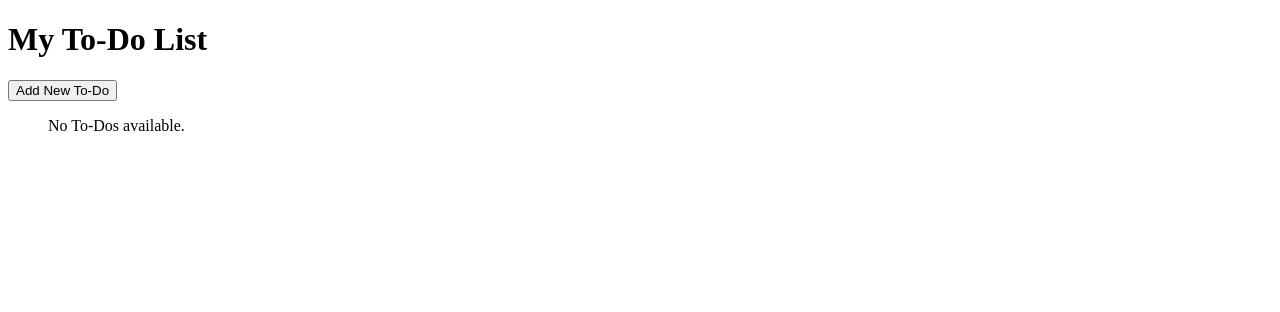
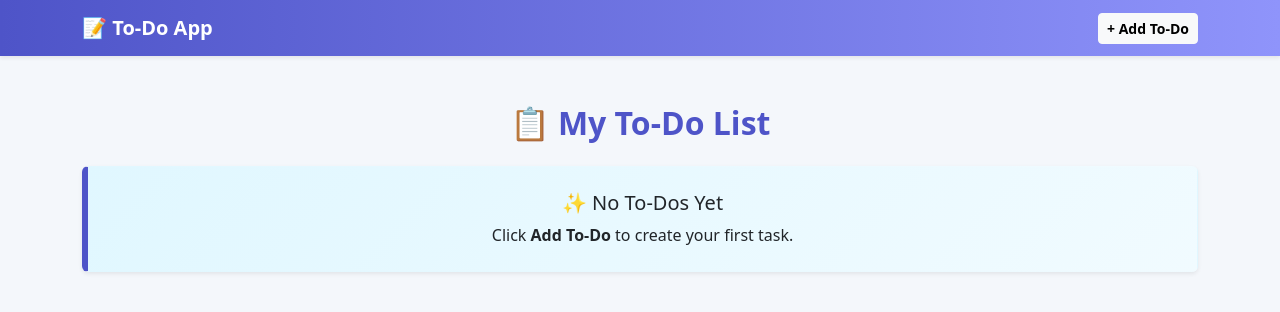
Before and after one commit to christy8113/django-todo, a Django app: page / in a window 1280 px wide. Shown: the top 312 px of the page. Run offline with Django 5.2, Linux system fonts and the light colour scheme; data that the repository does not hold is empty.

Commit message:
Improve UI with Bootstrap colors and styling

```diff
--- /dev/null
+++ b/todo/templates/todo/base.html
@@ -0,0 +1,57 @@
+<!DOCTYPE html>
+<html lang="en">
+<head>
+    <meta charset="UTF-8">
+    <title>{% block title %}To-Do App{% endblock %}</title>
+
+    <!-- Bootstrap 5 -->
+    <link href="https://cdn.jsdelivr.net/npm/bootstrap@5.3.2/dist/css/bootstrap.min.css" rel="stylesheet">
+
+    <style>
+        body {
+            background: #f4f7fb;
+        }
+
+        .navbar-custom {
+            background: linear-gradient(90deg, #4e54c8, #8f94fb);
+        }
+
+        .app-title {
+            color: #4e54c8;
+            font-weight: 700;
+        }
+
+        .empty-box {
+            background: linear-gradient(135deg, #e0f7ff, #f1fbff);
+            border-left: 6px solid #4e54c8;
+        }
+
+        .card {
+            border: none;
+            border-radius: 12px;
+        }
+    </style>
+</head>
+
+<body>
+
+<!-- Navbar -->
+<nav class="navbar navbar-custom navbar-dark shadow-sm">
+    <div class="container">
+        <a class="navbar-brand fw-bold" href="{% url 'todo_list' %}">
+            📝 To-Do App
+        </a>
+
+        <a href="{% url 'todo_create' %}" class="btn btn-light btn-sm fw-semibold">
+            + Add To-Do
+        </a>
+    </div>
+</nav>
+
+<div class="container mt-5">
+    {% block content %}{% endblock %}
+</div>
+
+<script src="https://cdn.jsdelivr.net/npm/bootstrap@5.3.2/dist/js/bootstrap.bundle.min.js"></script>
+</body>
+</html>
--- a/todo/templates/todo/list.html
+++ b/todo/templates/todo/list.html
@@ -1,29 +1,47 @@
-<!DOCTYPE html>
-<html>
-<head>
-    <title>To-Do List</title>
-</head>
-<body>
-<h1>My To-Do List</h1>
+{% extends 'todo/base.html' %}
 
-<a href="{% url 'todo_create' %}">
-    <button>Add New To-Do</button>
-</a>
+{% block title %}My To-Dos{% endblock %}
 
-<ul>
+{% block content %}
+
+<h2 class="text-center mb-4 app-title">
+    📋 My To-Do List
+</h2>
+
+{% if todos %}
+<div class="row">
     {% for todo in todos %}
-        <li>
-            <strong>{{ todo.subject }}</strong><br>
-            {{ todo.notes }}<br><br>
+    <div class="col-md-6 col-lg-4 mb-4">
+        <div class="card shadow-sm h-100">
+            <div class="card-body">
+                <h5 class="card-title text-primary fw-semibold">
+                    {{ todo.subject }}
+                </h5>
+                <p class="card-text text-muted">
+                    {{ todo.notes }}
+                </p>
+            </div>
+            <div class="card-footer bg-white d-flex justify-content-between">
+                <a href="{% url 'todo_update' todo.id %}" class="btn btn-outline-warning btn-sm">
+                    Edit
+                </a>
+                <a href="{% url 'todo_delete' todo.id %}"
+                   class="btn btn-outline-danger btn-sm"
+                   onclick="return confirm('Delete this To-Do?');">
+                    Delete
+                </a>
+            </div>
+        </div>
+    </div>
+    {% endfor %}
+</div>
+{% else %}
+<div class="alert empty-box text-center shadow-sm py-4">
+    <h5 class="mb-2">✨ No To-Dos Yet</h5>
+    <p class="mb-0">
+        Click <strong>Add To-Do</strong> to create your first task.
+    </p>
+</div>
+{% endif %}
 
-            <a href="{% url 'todo_update' todo.id %}">Edit</a> |
-            <a href="{% url 'todo_delete' todo.id %}">Delete</a>
-        </li>
-        <hr>
-    {% empty %}
-        <p>No To-Dos available.</p>
-    {% endfor %}
-</ul>
-
-</body>
-</html>
+{% endblock %}
```
Also changed, not shown: todo/forms.py (+11 -0 lines), todo/templates/todo/form.html (+40 -15 lines).
